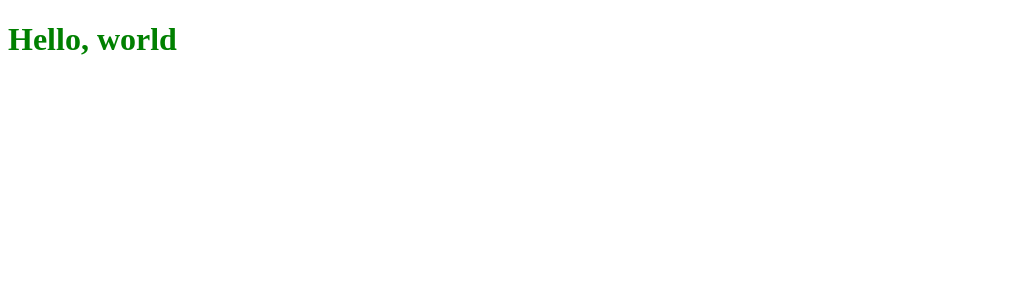
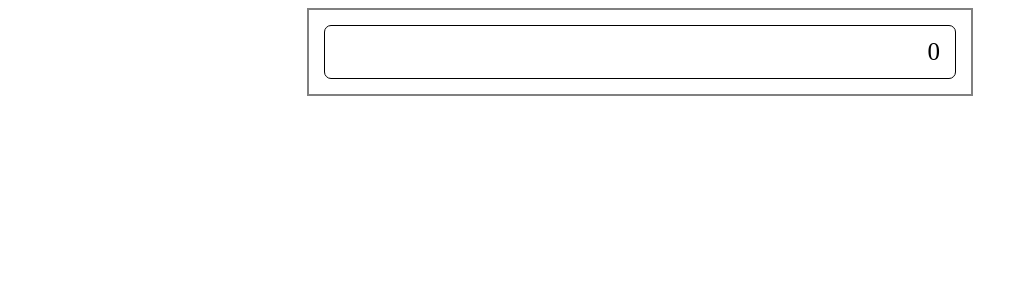
Before and after one commit to UnPolinomio/calculator, a React app: page / in a window 1280 px wide. Shown: the top 300 px of the page, without its empty margins (0-1028 px from the left). Built offline with nearby package versions, Linux system fonts and the light colour scheme.

Commit message:
CalculatorScreen component works

```diff
--- /dev/null
+++ b/src/components/App.tsx
@@ -0,0 +1,8 @@
+import React from 'react'
+import Calculator from './Calculator'
+
+const App = () => {
+    return <Calculator />
+}
+
+export default App
--- a/src/components/Calculator.tsx
+++ b/src/components/Calculator.tsx
@@ -1,14 +1,20 @@
 import React, { Component } from 'react'
 import { StyleSheet, css } from 'aphrodite';
+import CalculatorScreen from './CalculatorScreen';
 
 export default class Calculator extends Component{
     render() {
-        return <h1 className={css(styles.green)}>Hello, world</h1>
+        return <div className={css(styles.root)}>
+            <CalculatorScreen value={0} />
+        </div>
     }
 }
 
 const styles = StyleSheet.create({
-    'green': {
-        color: 'green'
+    'root': {
+        width: '50%',
+        margin: 'auto',
+        padding: '15px',
+        border: '2px solid gray',
     }
 })
--- /dev/null
+++ b/src/components/CalculatorScreen.tsx
@@ -0,0 +1,29 @@
+import React, { Component } from 'react'
+import { StyleSheet, css } from 'aphrodite'
+
+interface CalculatorScreenProps {
+    value: number
+}
+
+
+export default class CalculatorScreen extends Component<CalculatorScreenProps, {}>{
+    render() {
+        return (
+        <div
+            className={css(styles.root)}>
+            {this.props.value.toString()}
+        </div>
+        )
+    }
+}
+
+const styles = StyleSheet.create({
+    root: {
+        border: '1px solid black',
+        textAlign: 'end',
+        padding: '12px',
+        borderRadius: '7px',
+        fontSize: '25px',
+        letterSpacing: '3px',
+    }
+})
--- a/src/main.tsx
+++ b/src/main.tsx
@@ -1,9 +1,9 @@
 import * as React from "react";
 import * as ReactDOM from "react-dom";
 
-import Calculator from './components/Calculator';
+import App from './components/App';
 
 ReactDOM.render(
-    <Calculator />,
+    <App />,
     document.getElementById("app")
 );
```
